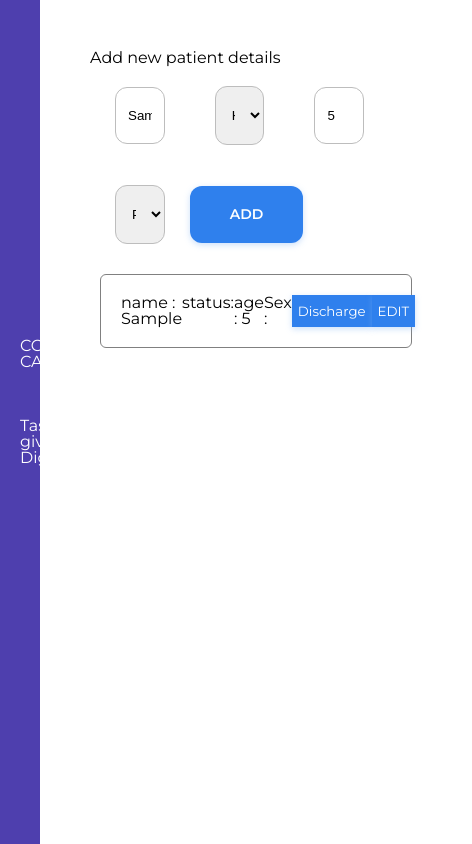
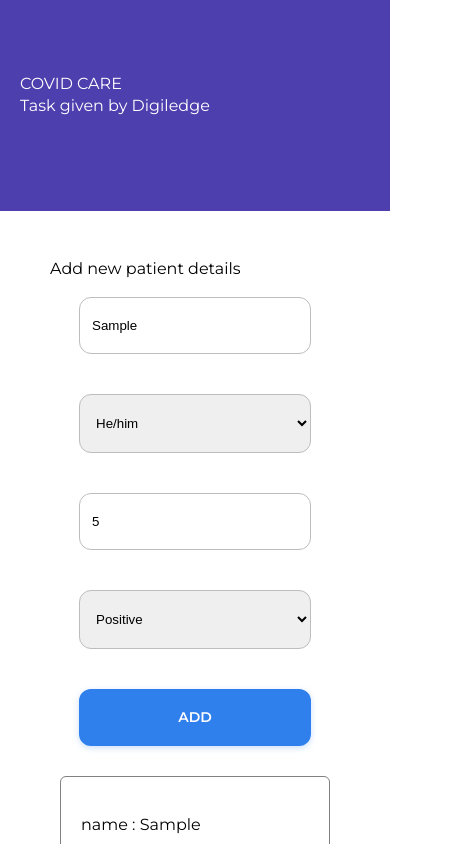
Before and after one commit to pk1798/covid-care, a React (Create React App) app: page / in a window 390 px wide. Both pictures are taken after typing "Sample", "5" into the empty fields and a click on the button "ADD". Shown: the top 844 px of the page, 472 px wide, since content can reach past the window. Built offline with nearby package versions, Linux system fonts and the light colour scheme.

Commit message:
added responsive design

```diff
--- a/src/Admin.js
+++ b/src/Admin.js
@@ -22,7 +22,7 @@ const Admin = () => {
 
     const handleUpdate = (details , id) => {
         setPatient(patients.map(patient => patient.id === id? {...details, name: details.name, status: details.status, sex: details.sex, age: details.age} : patient))
-        console.log(details)
+        alert("Details updated!")
     }
 
     // console.log(patients)
--- a/src/App.css
+++ b/src/App.css
@@ -128,6 +128,10 @@ table {
   border-spacing: 0;
 }
 
+* {
+  box-sizing: border-box;
+}
+
 .hide {
   display: none;
 }
@@ -205,7 +209,7 @@ button {
   padding: 20px 40px;
   font-weight: 400;
   font-size: 12px;
-  border-radius: 6px;
+  border-radius: 10px;
 }
 
 .patient-details {
@@ -217,3 +221,37 @@ button {
   flex-direction: row;
   justify-content: space-between;
 }
+
+@media (max-width: 1200px) {
+  .App {
+    flex-direction: column;
+  }
+  .header {
+    width: 100%;
+    height: 25vh;
+  }
+  .container {
+    width: 100%;
+  }
+
+  form {
+    width: 100%;
+    display: flex;
+    flex-direction: column;
+  }
+  input,
+  select,
+  form button {
+    width: 80%;
+    margin: 20px auto;
+  }
+  .patient-details {
+    flex-direction: column;
+    justify-content: space-between;
+  }
+
+  .patient-details p,
+  .patient-details button {
+    margin-top: 20px;
+  }
+}
```
